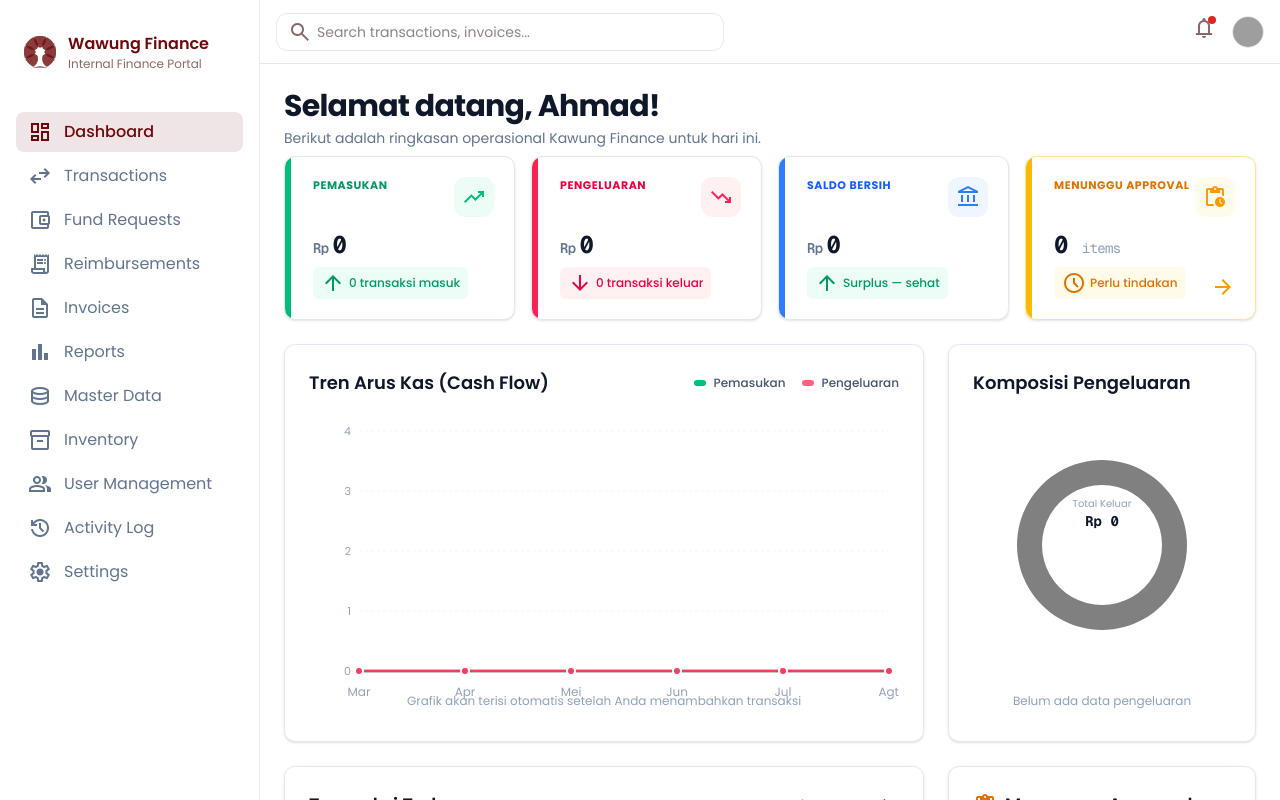
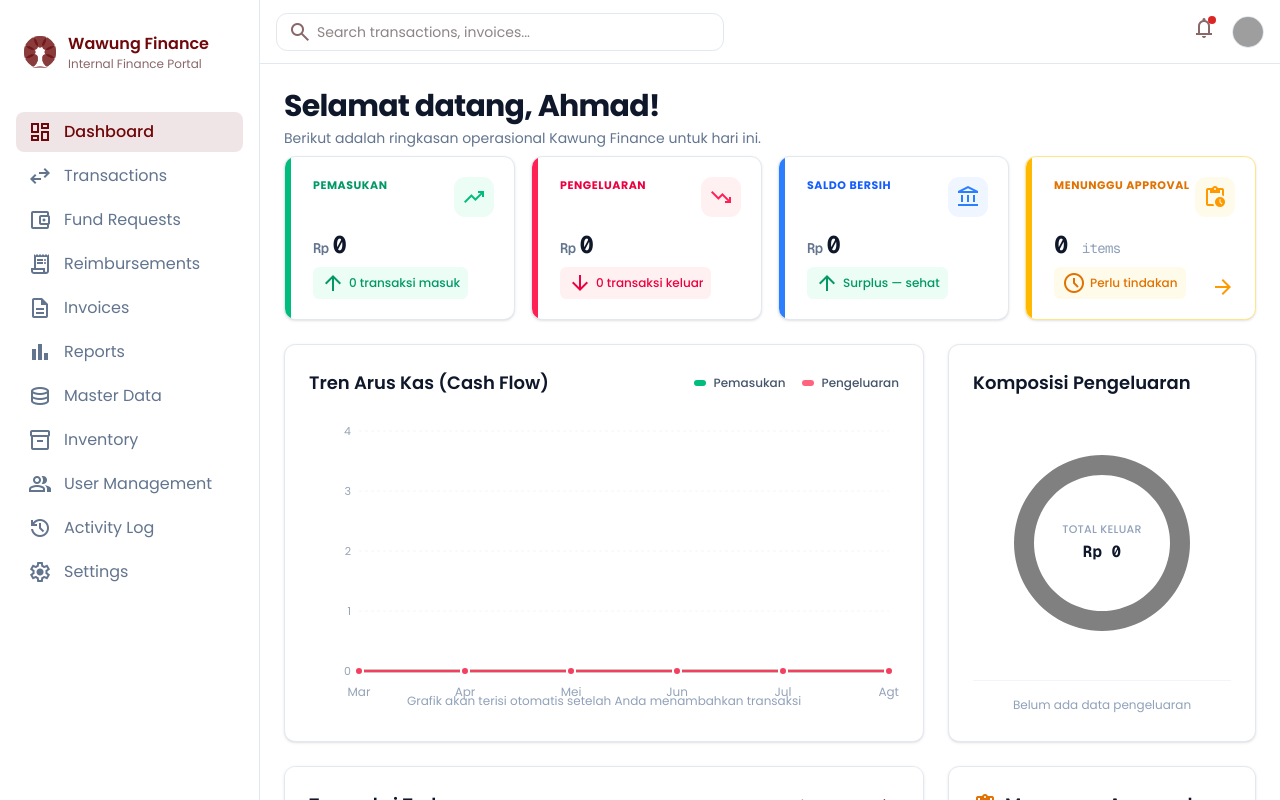
Before and after one commit to ryansyah1661/wawung_finance, a Next.js app in the folder frontend/: page /dashboard in a window 1280 px wide. Built offline with nearby package versions, Linux system fonts and the light colour scheme; grey boxes are pictures that could not be loaded.

Commit message:
refactor: clean up dashboard component and improve chart display

```diff
--- a/frontend/app/(protected)/dashboard/page.tsx
+++ b/frontend/app/(protected)/dashboard/page.tsx
@@ -74,7 +74,6 @@ export default function SuperadminDashboard() {
     transactions.forEach((t: any) => {
       if (t.date) {
         const d = new Date(t.date);
-        const key = `${d.getFullYear()}-${String(d.getMonth()).padStart(2, '0')}`;
         const monthLabel = monthNames[d.getMonth()];
         if (t.type === 'Income') {
           monthlyIncome[monthLabel] = (monthlyIncome[monthLabel] || 0) + (Number(t.amount) || 0);
@@ -114,7 +113,6 @@ export default function SuperadminDashboard() {
 
     // Load invoices for due dates
     const invoices = JSON.parse(localStorage.getItem('mock_invoices') || '[]');
-    const today = new Date().toISOString().split('T')[0];
     const upcoming = invoices
       .filter((inv: any) => inv.status !== 'Paid' && inv.status !== 'Lunas')
       .slice(0, 3);
@@ -122,25 +120,13 @@ export default function SuperadminDashboard() {
   }, []);
 
   const formatRp = (n: number) => {
-    if (n >= 1_000_000_000) return `Rp ${(n / 1_000_000_000).toFixed(1)}B`;
-    if (n >= 1_000_000) return `Rp ${(n / 1_000_000).toFixed(1)}M`;
-    return `Rp ${n.toLocaleString('id-ID')}`;
+    if (n >= 1_000_000_000) return `Rp ${(n / 1_000_000_000).toFixed(1)} M`;
+    if (n >= 1_000_000) return `Rp ${(n / 1_000_000).toFixed(1)} Jt`;
+    return 'Rp ' + n.toLocaleString('id-ID');
   };
 
   const saldo = totalIncome - totalExpense;
-
-  // Build donut chart gradient
   const totalCatAmount = categoryBreakdown.reduce((s, c) => s + c.amount, 0);
-  let gradientParts: string[] = [];
-  let cumPercent = 0;
-  categoryBreakdown.forEach((cat) => {
-    const pct = totalCatAmount > 0 ? (cat.amount / totalCatAmount) * 100 : 0;
-    gradientParts.push(`${cat.color} ${cumPercent}% ${cumPercent + pct}%`);
-    cumPercent += pct;
-  });
-  const donutGradient = gradientParts.length > 0
-    ? `conic-gradient(${gradientParts.join(', ')})`
-    : 'conic-gradient(#e2e8f0 0% 100%)';
 
   return (
     <div className="max-w-[1600px] mx-auto space-y-6">
@@ -289,52 +275,57 @@ export default function SuperadminDashboard() {
         </div>
 
         {/* Donut Chart Area */}
-        <div className="bg-white border border-slate-200 shadow-sm rounded-xl p-6 flex flex-col">
-          <h3 className="text-lg font-semibold text-slate-900 mb-4">Komposisi Pengeluaran</h3>
-          <div className="flex-1 flex flex-col items-center justify-center relative">
-            <div className="w-full" style={{ height: 200 }}>
+        <div className="bg-white border border-slate-200 shadow-sm rounded-xl p-6 flex flex-col justify-between">
+          <h3 className="text-lg font-semibold text-slate-900 mb-2">Komposisi Pengeluaran</h3>
+
+          <div className="flex-1 flex items-center justify-center relative my-2">
+            <div className="w-full relative flex items-center justify-center" style={{ height: 220 }}>
               <ResponsiveContainer width="100%" height="100%">
                 <PieChart>
                   <Pie
-                    data={categoryBreakdown.length > 0 ? categoryBreakdown : [{name: 'Kosong', amount: 1, color: '#e2e8f0'}]}
+                    data={categoryBreakdown.length > 0 ? categoryBreakdown : [{name: 'Kosong', amount: 1, color: '#f1f5f9'}]}
                     cx="50%"
                     cy="50%"
-                    innerRadius={60}
-                    outerRadius={85}
+                    innerRadius={68}
+                    outerRadius={88}
                     paddingAngle={categoryBreakdown.length > 1 ? 4 : 0}
                     dataKey="amount"
                     stroke="none"
                   >
-                    {(categoryBreakdown.length > 0 ? categoryBreakdown : [{name: 'Kosong', amount: 1, color: '#e2e8f0'}]).map((entry, index) => (
+                    {(categoryBreakdown.length > 0 ? categoryBreakdown : [{name: 'Kosong', amount: 1, color: '#f1f5f9'}]).map((entry, index) => (
                       <Cell key={`cell-${index}`} fill={entry.color} />
                     ))}
                   </Pie>
                   <Tooltip
-                    contentStyle={{ backgroundColor: '#1e293b', border: 'none', borderRadius: '12px', padding: '10px 14px', boxShadow: '0 10px 25px rgba(0,0,0,0.2)' }}
+                    contentStyle={{ backgroundColor: '#0f172a', border: 'none', borderRadius: '10px', padding: '8px 12px', boxShadow: '0 10px 15px -3px rgba(0, 0, 0, 0.1)' }}
                     itemStyle={{ color: '#f8fafc', fontSize: '12px' }}
                     formatter={(value: number) => [`Rp ${value.toLocaleString('id-ID')}`, undefined]}
                   />
                 </PieChart>
               </ResponsiveContainer>
+
               {/* Center label */}
-              <div className="absolute inset-0 flex flex-col items-center justify-center pointer-events-none" style={{ top: 0, height: 200 }}>
-                <span className="text-slate-400 text-[10px]">Total Keluar</span>
-                <span className="text-sm font-bold text-slate-900 font-mono">{formatRp(totalExpense)}</span>
+              <div className="absolute inset-0 flex flex-col items-center justify-center pointer-events-none">
+                <span className="text-slate-400 text-[11px] font-medium tracking-wide uppercase">Total Keluar</span>
+                <span className="text-base font-bold text-slate-900 font-mono mt-0.5">{formatRp(totalExpense)}</span>
               </div>
             </div>
           </div>
 
-          <div className="mt-2 grid grid-cols-2 gap-y-2.5 gap-x-3">
+          {/* Legend Area */}
+          <div className="pt-3 border-t border-slate-100 grid grid-cols-2 gap-y-2 gap-x-4">
             {categoryBreakdown.length > 0 ? categoryBreakdown.map((cat) => (
-              <div key={cat.name} className="flex items-center gap-2">
-                <span className="w-2.5 h-2.5 rounded-full shrink-0" style={{ backgroundColor: cat.color }}></span>
-                <span className="text-xs text-slate-700 font-medium truncate">{cat.name}</span>
-                <span className="text-xs text-slate-500 ml-auto font-mono">
+              <div key={cat.name} className="flex items-center justify-between text-xs">
+                <div className="flex items-center gap-2 truncate pr-1">
+                  <span className="w-2.5 h-2.5 rounded-full shrink-0" style={{ backgroundColor: cat.color }}></span>
+                  <span className="text-slate-600 font-medium truncate">{cat.name}</span>
+                </div>
+                <span className="text-slate-900 font-semibold font-mono">
                   {totalCatAmount > 0 ? Math.round((cat.amount / totalCatAmount) * 100) : 0}%
                 </span>
               </div>
             )) : (
-              <div className="col-span-2 text-xs text-slate-400 text-center py-2">Belum ada data pengeluaran</div>
+              <div className="col-span-2 text-xs text-slate-400 text-center py-1">Belum ada data pengeluaran</div>
             )}
           </div>
         </div>
```
